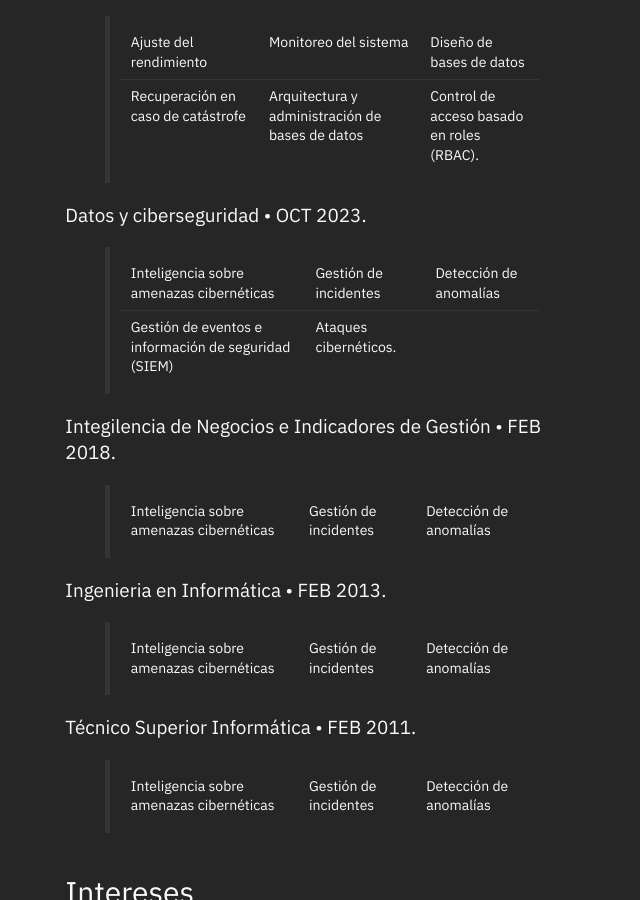
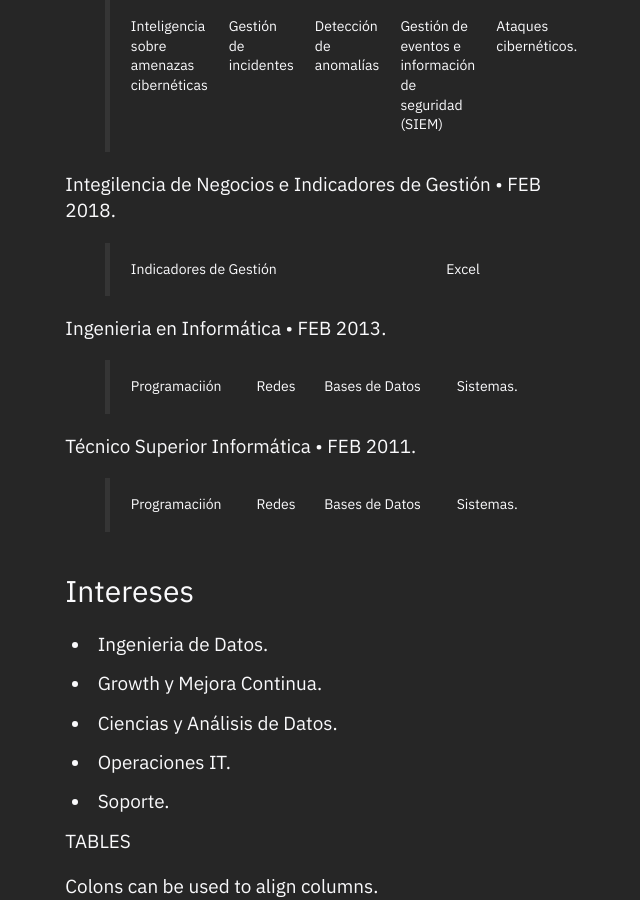
Before and after one commit to batistayureiba/batistayureiba.github.io, a Jekyll site: the page built from _posts/2025-05-24-about.md, in a window 1280 px wide and 900 px high, scrolled down 3340 px. Shown: the whole window, without its empty margins (313-953 px from the left). Built offline with Jekyll 4.4.1, drawn with Linux system fonts in a browser that asks for light colours.

Commit message:
Update 2025-05-24-about.md

```diff
--- a/_posts/2025-05-24-about.md
+++ b/_posts/2025-05-24-about.md
@@ -44,45 +44,38 @@ Introducción práctica a los comandos Linux y Shell Scripting • MAY 2025.
 > Script de Shell | Administración de Linux | OS Administración de procesos |  Gestión de archivos | Protocolos de red | Instalación del software | Automatización.
 
 Bases de datos y SQL para la ciencia de los datos con Python • DEC 2024.
-> Procesamiento de transacciones | SQL | Pandas | Numpy | Jupyter
-> Análisis de Datos | Manipulación de datos | Bases de datos relacionales.
+> Procesamiento de transacciones | SQL | Pandas | Numpy | Jupyter | Análisis de Datos | Manipulación de datos | Bases de datos relacionales.
 
 Proyecto Python para la ciencia de datos • NOV 2024.
-> Recopilación de datos | Manipulación de datos | Análisis de Datos
-> Visualizacion de datos | Programación Python | Matplotlib.
+> Recopilación de datos | Manipulación de datos | Análisis de Datos | Visualizacion de datos | Programación Python | Matplotlib.
 
 Proyecto Python para la Ingeniería de datos • OCT 2024.
-> Web scraping | Procesamiento de datos | Integración de datos | Bases de datos
-> Programación Python | Pruebas unitarias | Revisión del código.
+> Web scraping | Procesamiento de datos | Integración de datos | Bases de datos | Programación Python | Pruebas unitarias | Revisión del código.
 
 Introducción a las bases de datos relacional (RDBMS) • SEP 2024.
-> Integridad de datos | Manipulación de datos | Modelamiento de datos
-> Sistemas de gestión de bases de datos | Administración de datos.
+> Integridad de datos | Manipulación de datos | Modelamiento de datos | Sistemas de gestión de bases de datos | Administración de datos.
 
 Python para ciencia de datos, IA y desarrollo • MAY 2024.
-> Web scraping | Pandas | Recopilación de datos | Scripting | Jupyter
-> NumPy |Manipulación de datos | Estructuras de datos | Procesamiento de datos.
+> Web scraping | Pandas | Recopilación de datos | Scripting | Jupyter | NumPy |Manipulación de datos | Estructuras de datos | Procesamiento de datos.
 
 Introduction to Data Engineering • JAN 2024.
-> Almacenamiento de datos | ETL | Canalizaciones de datos
-> Macrodatos | Gestión de datos | Arquitectura de datos.
+> Almacenamiento de datos | ETL | Canalizaciones de datos | Macrodatos | Gestión de datos | Arquitectura de datos.
 
 Administración de bases de datos relacionales (DBA) • DEC 2023.
 > Ajuste del rendimiento | Monitoreo del sistema | Diseño de bases de datos
 > Recuperación en caso de catástrofe | Arquitectura y administración de bases de datos | Control de acceso basado en roles (RBAC).
 
 Datos y ciberseguridad • OCT 2023.
-> Inteligencia sobre amenazas cibernéticas | Gestión de incidentes | Detección de anomalías
-> Gestión de eventos e información de seguridad (SIEM) | Ataques cibernéticos.
+> Inteligencia sobre amenazas cibernéticas | Gestión de incidentes | Detección de anomalías | Gestión de eventos e información de seguridad (SIEM) | Ataques cibernéticos.
 
 Integilencia de Negocios e Indicadores de Gestión • FEB 2018.
-> Inteligencia sobre amenazas cibernéticas | Gestión de incidentes | Detección de anomalías
+> Indicadores de Gestión | Excel
 
 Ingenieria en Informática • FEB 2013.
-> Inteligencia sobre amenazas cibernéticas | Gestión de incidentes | Detección de anomalías
+> Programaciión | Redes | Bases de Datos | Sistemas.
 
 Técnico Superior Informática • FEB 2011.
-> Inteligencia sobre amenazas cibernéticas | Gestión de incidentes | Detección de anomalías
+> Programaciión | Redes | Bases de Datos | Sistemas.
 
 
 {:#interest}
```
